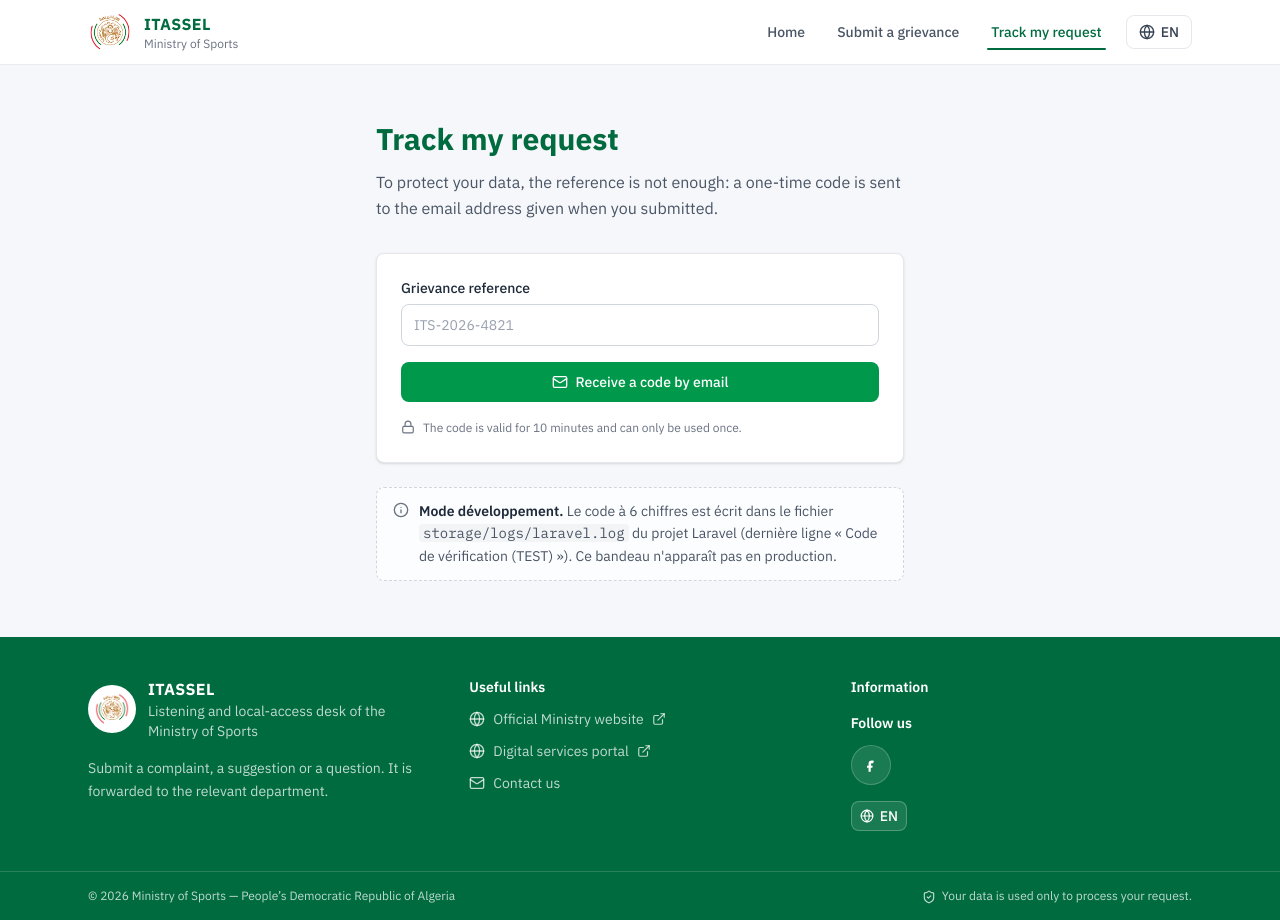
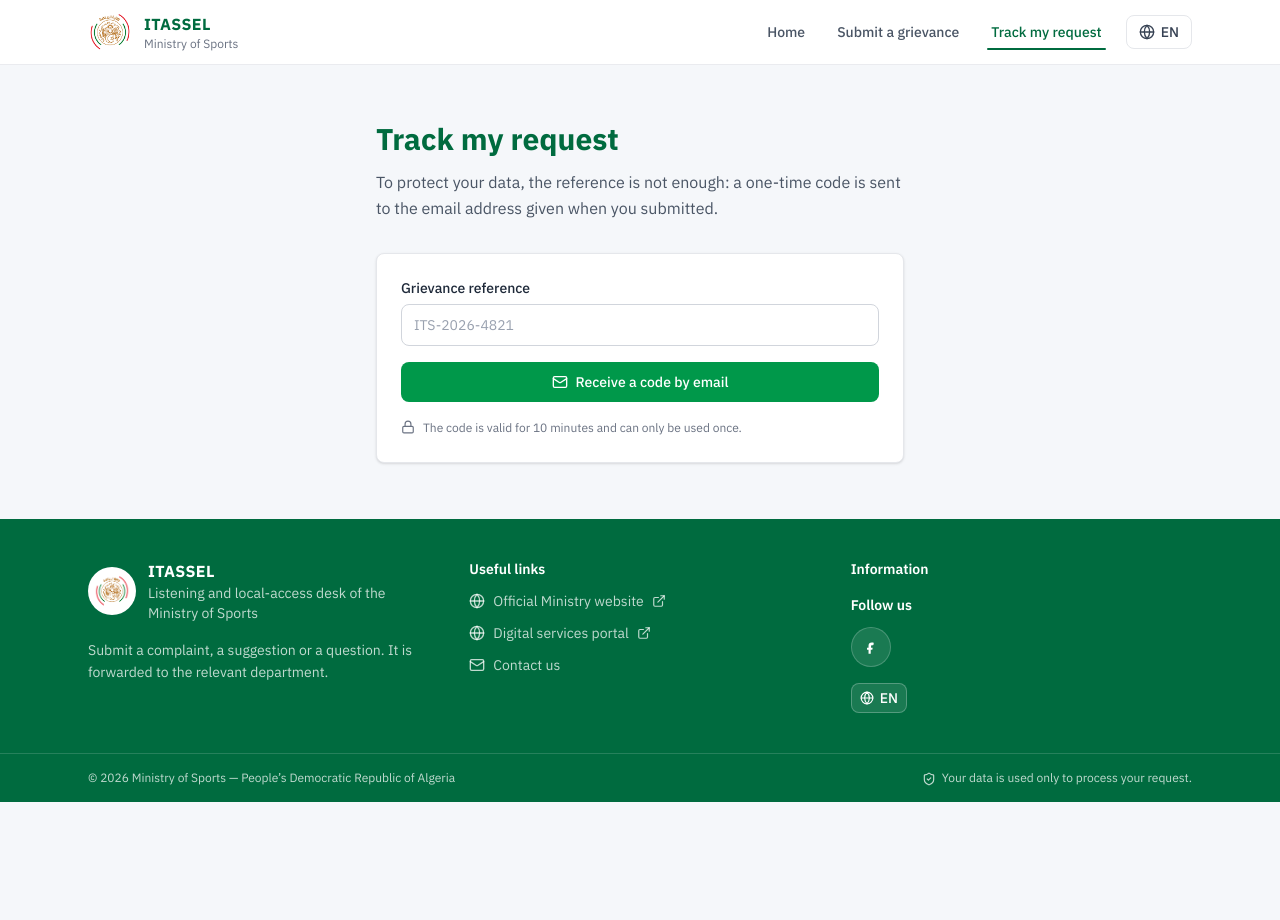
Before and after one commit to hadjergherbi/itassel-front, a React (Vite) app: page /suivre in a window 1280 px wide. After the commit the page ends 802 px from the top, so only its background shows below. Built offline with nearby package versions, Linux system fonts and the light colour scheme.

Commit message:
Update favicon in index.html and remove development banner from SuivreDemande component to streamline code and improve user experience.

```diff
--- a/index.html
+++ b/index.html
@@ -2,7 +2,7 @@
 <html lang="fr">
   <head>
     <meta charset="UTF-8" />
-    <link rel="icon" type="image/svg+xml" href="/favicon.svg" />
+    <link rel="icon" type="image/png" href="/logo__ms.png" />
     <meta name="viewport" content="width=device-width, initial-scale=1.0" />
     <title>ITASSEL — Ministère des Sports</title>
     <link rel="preconnect" href="https://fonts.googleapis.com" />
--- a/src/pages/SuivreDemande.jsx
+++ b/src/pages/SuivreDemande.jsx
@@ -1,6 +1,6 @@
 import { useRef, useState } from 'react'
 import { useLocation, useNavigate } from 'react-router-dom'
-import { Info, Lock, Mail } from 'lucide-react'
+import { Lock, Mail } from 'lucide-react'
 import Header from '../components/Header'
 import Footer from '../components/Footer'
 import { FieldError, FieldLabel, TextInput } from '../components/FormFields'
@@ -106,45 +106,6 @@ function OtpInput({ value, onChange, disabled, error }) {
         </div>
       ))}
     </div>
-  )
-}
-
-/**
- * Bandeau réservé au développement (jamais affiché en production).
- * Le vrai code n'est plus connu du navigateur : en attendant l'envoi
- * d'emails réel, il est écrit dans le journal Laravel.
- */
-function DevBanner({ t, onExpire, expireDisabled }) {
-  if (!import.meta.env.DEV) return null
-
-  return (
-    <>
-      <div className="mt-6 rounded-[8px] border border-dashed border-gray-300 bg-white/70 px-4 py-3">
-        <div className="flex items-start gap-2.5">
-          <Info className="mt-0.5 h-4 w-4 shrink-0 text-gray-500" aria-hidden />
-          <p className="text-sm leading-relaxed text-gray-600" dir="ltr">
-            <span className="font-semibold text-gray-800">Mode développement.</span>{' '}
-            Le code à 6 chiffres est écrit dans le fichier{' '}
-            <code className="rounded bg-gray-100 px-1">storage/logs/laravel.log</code>{' '}
-            du projet Laravel (dernière ligne « Code de vérification (TEST) »).
-            Ce bandeau n'apparaît pas en production.
-          </p>
-        </div>
-      </div>
-
-      {onExpire && (
-        <div className="mt-3 flex justify-end">
-          <button
-            type="button"
-            onClick={onExpire}
-            disabled={expireDisabled}
-            className="rounded-[8px] border border-gray-300 bg-white px-3 py-1.5 text-xs font-medium text-gray-700 transition hover:border-gray-400 disabled:cursor-not-allowed disabled:opacity-50"
-          >
-            {t.track.demoExpire}
-          </button>
-        </div>
-      )}
-    </>
   )
 }
 
@@ -439,19 +400,6 @@ export default function SuivreDemande() {
           </form>
         )}
 
-        <DevBanner
-          t={t}
-          onExpire={
-            step === 'verification'
-              ? () => {
-                  setCodeExpired(true)
-                  setCodeError(t.track.codeExpired)
-                  setStatusMsg('')
-                }
-              : undefined
-          }
-          expireDisabled={codeExpired}
-        />
       </main>
 
       <Footer />
```
